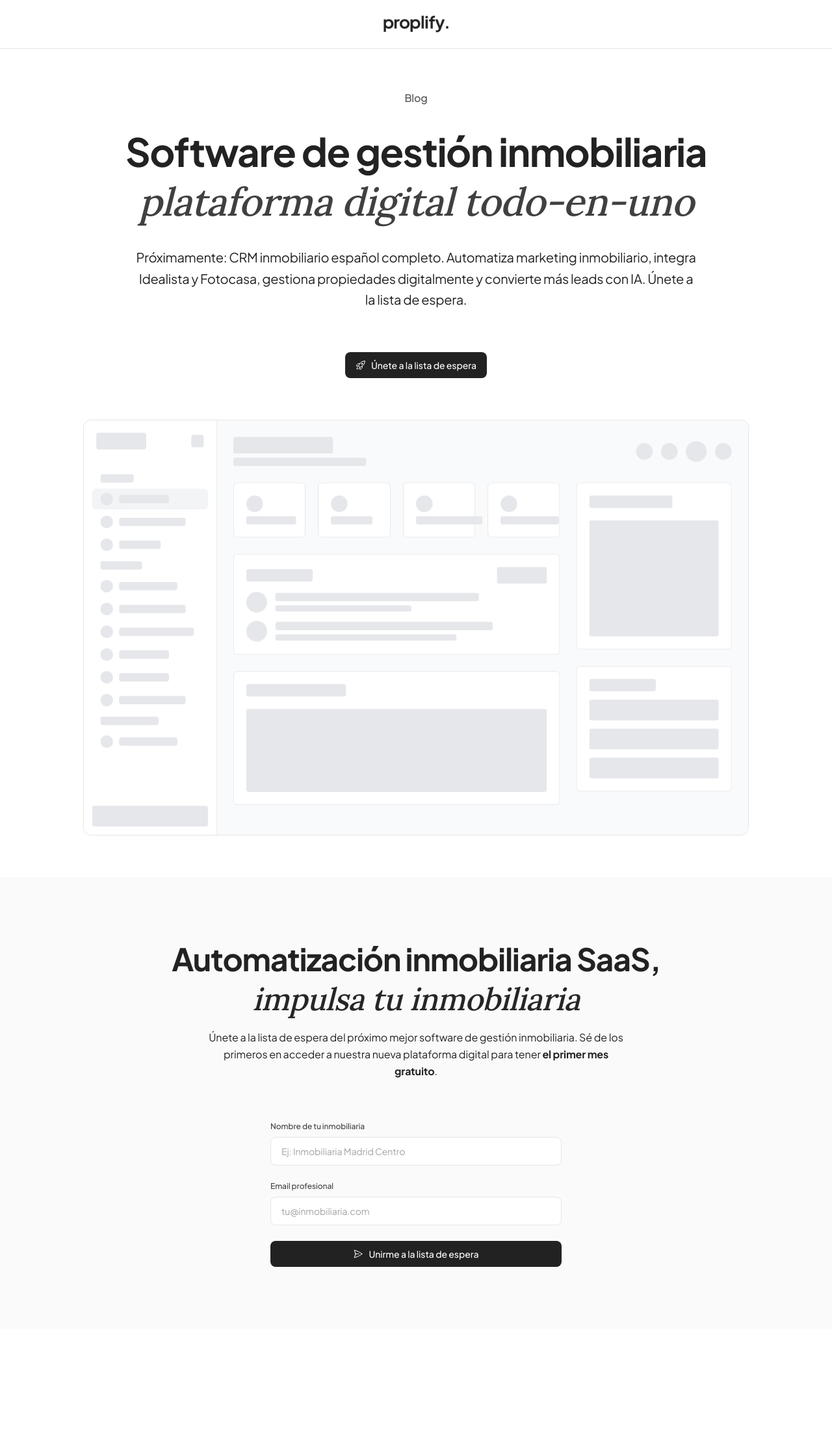
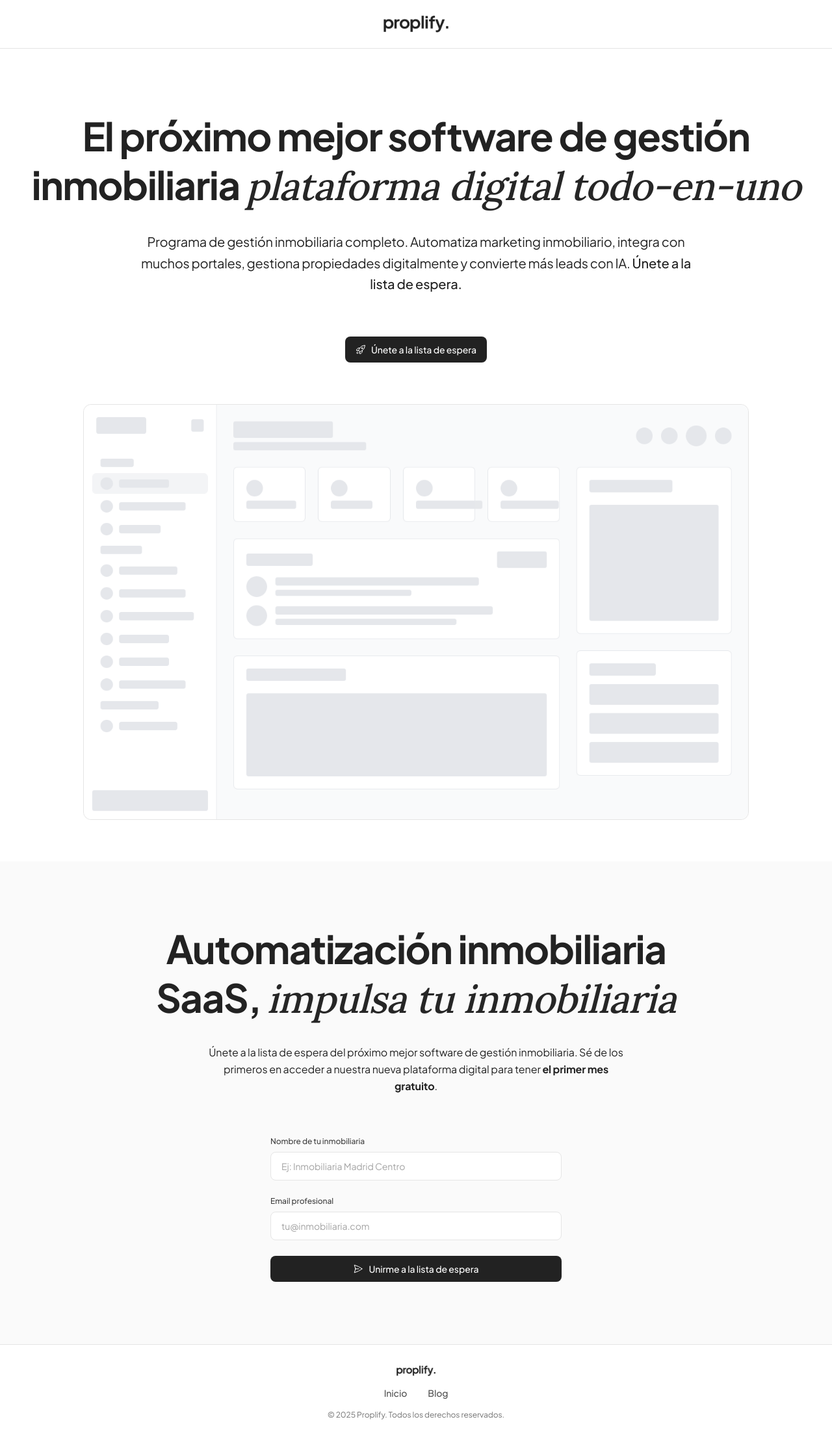
Before and after one commit to TheMark2/prolify, a Next.js app: page / in a window 1280 px wide. Shown: the whole page at 65% size. Before the commit the page ends 2046 px from the top, so only its background shows below. Built offline with nearby package versions, Linux system fonts and the light colour scheme; no server answers.

Commit message:
cambios generales

```diff
--- a/src/app/blog/page.tsx
+++ b/src/app/blog/page.tsx
@@ -3,7 +3,8 @@ import Image from 'next/image';
 import { PaperAirplaneIcon } from '@heroicons/react/16/solid';
 import { getBlogPosts } from '@/lib/contentful';
 
-
+// Enable ISR - regenerate blog list every 60 seconds if there's a request
+export const revalidate = 60;
 
 export default async function BlogPage() {
   const blogPosts = await getBlogPosts();
--- a/src/app/layout.tsx
+++ b/src/app/layout.tsx
@@ -3,6 +3,7 @@ import { Plus_Jakarta_Sans, Lora } from 'next/font/google';
 import "./globals.css";
 import StructuredData from '@/components/StructuredData';
 import GlobalHeader from '@/components/GlobalHeader';
+import Footer from '@/components/Footer';
 
 const plusJakarta = Plus_Jakarta_Sans({
   subsets: ['latin'],
@@ -19,9 +20,9 @@ const lora = Lora({
 });
 
 export const metadata: Metadata = {
-  title: "Proplify - Software Gestión Inmobiliaria España | Plataforma Digital Todo-en-Uno",
-  description: "Nueva plataforma digital para inmobiliarias españolas. Automatiza marketing, integra Idealista/Fotocasa, CRM inmobiliario con IA. Únete a la lista de espera.",
-  keywords: "software gestión inmobiliaria España, plataforma digital inmobiliarias, CRM inmobiliario español, automatización inmobiliaria SaaS, software captación leads inmobiliarios, gestión propiedades digital, marketing inmobiliario automatizado, Idealista integración, Fotocasa API, software inmobiliario español",
+  title: "Proplify - Software Gestión Inmobiliaria | Plataforma Digital Todo-en-Uno",
+  description: "Nueva plataforma digital para inmobiliarias. Automatiza marketing, integra todo tipo de portales, CRM inmobiliario con IA. Únete a la lista de espera.",
+  keywords: "software gestión inmobiliaria, plataforma digital inmobiliarias, CRM inmobiliario, automatización inmobiliaria SaaS, software captación leads inmobiliarios, gestión propiedades digital, marketing inmobiliario automatizado, Idealista integración, Fotocasa API, software inmobiliario",
   authors: [{ name: "Proplify Team" }],
   viewport: "width=device-width, initial-scale=1",
   robots: "index, follow",
@@ -63,6 +64,9 @@ export default function RootLayout({
         <main className="min-h-screen bg-white">
           {children}
         </main>
+
+        {/* Footer */}
+        <Footer />
       </body>
     </html>
   );
--- a/src/components/EmailCapture.tsx
+++ b/src/components/EmailCapture.tsx
@@ -70,11 +70,11 @@ export default function EmailCapture() {
   };
 
   return (
-    <div id="email-capture" className="py-8 sm:py-12 lg:py-16 bg-neutral-50">
+    <div id="email-capture" className="py-8 sm:py-12 lg:py-16 bg-neutral-50 h-100vh">
       <div className="max-w-5xl mx-auto px-4 sm:px-6">
         <div className="p-4 sm:p-6 lg:p-8">
           <div className="text-center mb-6 sm:mb-8 space-y-6">
-            <h2 className="text-3xl sm:text-3xl md:text-4xl lg:text-5xl font-bold text-black-950 mb-4 leading-tight px-2">
+            <h2 className="text-4xl sm:text-4xl md:text-5xl lg:text-6xl font-bold text-black-950 mb-8 leading-tight px-2">
                 Automatización inmobiliaria SaaS, <span className="font-medium font-lora text-neutral-800">impulsa tu inmobiliaria</span>
             </h2>
             <p className="text-sm sm:text-base text-black-600 max-w-2xl mx-auto leading-relaxed px-4">
--- /dev/null
+++ b/src/components/Footer.tsx
@@ -0,0 +1,46 @@
+'use client';
+
+import Link from 'next/link';
+import Image from 'next/image';
+
+export default function Footer() {
+  return (
+    <footer className="bg-white border-t border-neutral-200 py-8">
+      <div className="max-w-7xl mx-auto px-4 sm:px-6">
+        <div className="flex flex-col items-center space-y-4">
+          {/* Logo */}
+          <Link href="/" className="flex items-center group">
+            <Image
+              src="/proplify.png"
+              alt="Proplify Logo"
+              width={60}
+              height={60}
+              className="transition-opacity duration-300 group-hover:opacity-80"
+            />
+          </Link>
+
+          {/* Navigation Links */}
+          <nav className="flex items-center space-x-8">
+            <Link
+              href="/"
+              className="text-neutral-600 hover:text-neutral-900 transition-colors duration-300 text-sm font-medium"
+            >
+              Inicio
+            </Link>
+            <Link
+              href="/blog"
+              className="text-neutral-600 hover:text-neutral-900 transition-colors duration-300 text-sm font-medium"
+            >
+              Blog
+            </Link>
+          </nav>
+
+          {/* Copyright */}
+          <div className="text-neutral-500 text-xs text-center">
+            © {new Date().getFullYear()} Proplify. Todos los derechos reservados.
+          </div>
+        </div>
+      </div>
+    </footer>
+  );
+}
--- a/src/components/HeroSection.tsx
+++ b/src/components/HeroSection.tsx
@@ -9,26 +9,17 @@ export default function HeroSection() {
   return (
     <div className="max-w-7xl mx-auto px-4 sm:px-6 lg:px-8 py-16">
       <div className="text-center space-y-8 justify-center">
-        {/* Navigation */}
-        <nav className="flex justify-center mb-8">
-          <Link
-            href="/blog"
-            className="text-neutral-600 hover:text-black-950 font-medium transition-colors"
-          >
-            Blog
-          </Link>
-        </nav>
 
         {/* Main Headline */}
-        <h1 className="text-3xl sm:text-4xl md:text-5xl lg:text-6xl font-bold text-black-950 mb-4 leading-tight mt-4 sm:mt-6 lg:mt-8 px-2">
-          Software de gestión inmobiliaria{' '}
-          <span className="text-neutral-700 font-lora font-medium italic">plataforma digital todo-en-uno</span>
+        <h1 className="text-4xl sm:text-4xl md:text-5xl lg:text-6xl font-bold text-black-950 mb-6 leading-tight mt-4 sm:mt-6 lg:mt-8 px-2">
+          El próximo mejor software de gestión inmobiliaria{' '}
+          <span className="font-medium font-lora text-neutral-800">plataforma digital todo-en-uno</span>
         </h1>
 
         {/* Subtitle */}
         <p className="text-lg sm:text-xl text-black-600 max-w-4xl mx-auto leading-relaxed mt-4 sm:mt-6 lg:mt-8 px-4">
-          Próximamente: CRM inmobiliario español completo. Automatiza marketing inmobiliario, integra Idealista y Fotocasa,
-          gestiona propiedades digitalmente y convierte más leads con IA. Únete a la lista de espera.
+          Programa de gestión inmobiliaria completo. Automatiza marketing inmobiliario, integra con muchos portales,
+          gestiona propiedades digitalmente y convierte más leads con IA. <span className="font-medium">Únete a la lista de espera.</span>
         </p>
 
         {/* CTA Button */}
--- a/src/components/RichTextRenderer.tsx
+++ b/src/components/RichTextRenderer.tsx
@@ -28,7 +28,7 @@ const renderOptions = {
       const text = (node.content[0] as Text)?.value || '';
       const id = `heading-${text.toLowerCase().replace(/[^a-z0-9]+/g, '-').replace(/^-+|-+$/g, '')}`;
       return (
-        <h2 id={id} className="text-3xl font-bold mt-20 mb-10 leading-tight tracking-tight">
+        <h2 id={id} className="text-3xl font-bold my-10 leading-tight tracking-tight">
           {children}
         </h2>
       );
--- a/src/components/WaitlistDialog.tsx
+++ b/src/components/WaitlistDialog.tsx
@@ -66,8 +66,8 @@ export function WaitlistDialog({ open, onOpenChange }: WaitlistDialogProps) {
             <div className="w-16 h-16 bg-neutral-50 border border-neutral-200 rounded-lg flex items-center justify-center mb-4 animate-in zoom-in-95 duration-300 delay-150">
               <IconBellCheck size={24} />
             </div>
-            <h3 className="text-2xl font-lora font-medium mb-2 animate-in fade-in-0 slide-in-from-bottom-2 duration-300 delay-200">¡Gracias por unirte!</h3>
-            <p className="text-xs text-neutral-600 animate-in fade-in-0 slide-in-from-bottom-2 duration-300 delay-300">
+            <h3 className="text-2xl font-lora font-medium mb-4 animate-in fade-in-0 slide-in-from-bottom-2 duration-300 delay-200">¡Gracias por unirte!</h3>
+            <p className="text-base text-neutral-600 animate-in fade-in-0 slide-in-from-bottom-2 duration-300 delay-300">
               Te contactaremos pronto con novedades sobre Proplify y tu primer mes gratuito.
             </p>
           </div>
--- a/src/lib/contentful.ts
+++ b/src/lib/contentful.ts
@@ -37,6 +37,7 @@ export interface BlogPost {
       };
     };
     publishedDate: string;
+    keywords?: string | string[] | { keywords: string[] }; // JSON field for SEO keywords
   };
 }
 
```
Also changed, not shown: src/app/blog/[slug]/page.tsx (+47 -4 lines).
